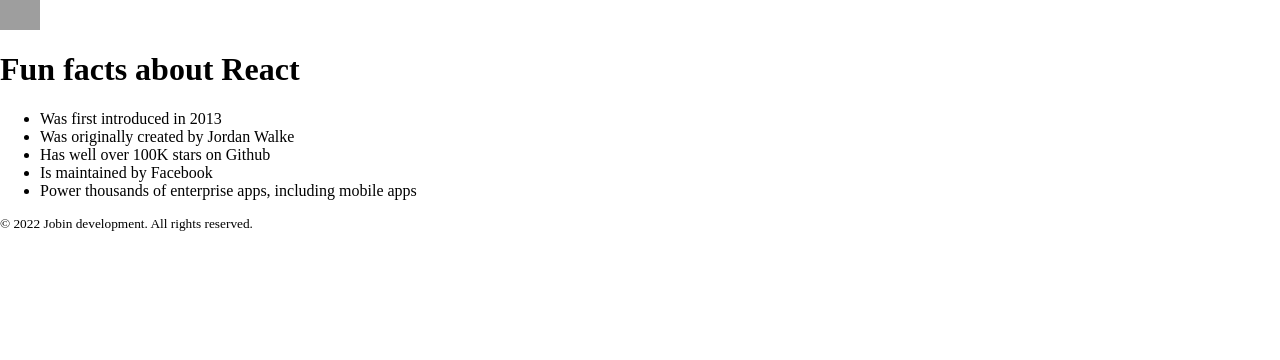
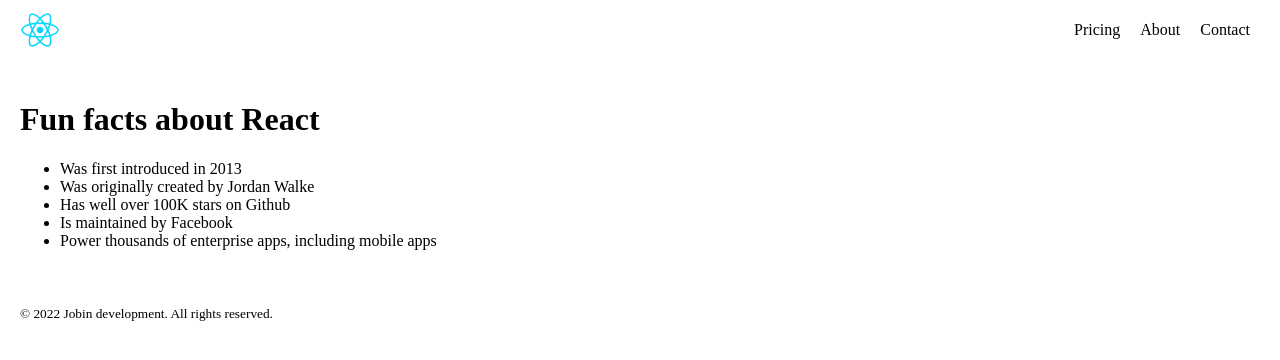
Before and after one commit to JobinBiju/ReactInfoPage, a React app: page / in a window 1280 px wide. Built offline with nearby package versions, Linux system fonts and the light colour scheme; grey boxes are pictures that could not be loaded.

Commit message:
Project Restructuring

```diff
--- a/public/index.css
+++ b/public/index.css
@@ -1,4 +1,39 @@
-html, body {
-    margin: 0;
-    padding: 0;
+html,
+body {
+  margin: 0;
+  padding: 0;
 }
+
+/* nav section */
+.nav-items {
+  display: flex;
+  list-style: none;
+  align-items: center;
+  justify-content: space-between;
+}
+
+.nav-items > li {
+    padding: 10px;
+}
+
+.nav {
+  display: flex;
+  justify-content: space-between;
+  align-items: center;
+  padding: 20px;
+  height: 20px;
+}
+
+.logo {
+  width: 40px;
+}
+
+/* main section */
+.main {
+  padding: 20;
+}
+
+/* footer section */
+.footer {
+  padding: 20;
+}
--- /dev/null
+++ b/src/components/Footer.js
@@ -0,0 +1,10 @@
+import React from 'react';
+function Footer() {
+  return (
+    <footer className="footer">
+      <small>© 2022 Jobin development. All rights reserved.</small>
+    </footer>
+  );
+}
+
+export default Footer
--- /dev/null
+++ b/src/components/Header.js
@@ -0,0 +1,19 @@
+import React from 'react';
+import logo from '../assets/images/react-logo.png';
+
+function Header() {
+  return (
+    <header>
+      <nav className="nav">
+        <img src={logo} className="logo" />
+        <ul className="nav-items">
+          <li>Pricing</li>
+          <li>About</li>
+          <li>Contact</li>
+        </ul>
+      </nav>
+    </header>
+  );
+}
+
+export default Header;
--- /dev/null
+++ b/src/components/MainContent.js
@@ -0,0 +1,18 @@
+import React from 'react';
+
+function MainContent() {
+  return (
+    <div className="main">
+      <h1>Fun facts about React</h1>
+      <ul>
+        <li>Was first introduced in 2013</li>
+        <li>Was originally created by Jordan Walke</li>
+        <li>Has well over 100K stars on Github</li>
+        <li>Is maintained by Facebook</li>
+        <li>Power thousands of enterprise apps, including mobile apps</li>
+      </ul>
+    </div>
+  );
+}
+
+export default MainContent;
--- a/src/index.js
+++ b/src/index.js
@@ -14,45 +14,21 @@
  */
 
 import React from 'react';
-import ReactDOM from 'react-dom';
+import ReactDOM from 'react-dom/client';
 
-function Header() {
-  return (
-    <header>
-      <nav>
-        <img src="./assets/images/react-logo.png" width="40px" />
-      </nav>
-    </header>
-  );
-}
-function Page() {
+import Header from './components/Header';
+import Footer from './components/Footer';
+import MainContent from './components/MainContent';
+
+function App() {
   return (
     <>
-      <h1>Fun facts about React</h1>
-      <ul>
-        <li>Was first introduced in 2013</li>
-        <li>Was originally created by Jordan Walke</li>
-        <li>Has well over 100K stars on Github</li>
-        <li>Is maintained by Facebook</li>
-        <li>Power thousands of enterprise apps, including mobile apps</li>
-      </ul>
+      <Header />
+      <MainContent />
+      <Footer />
     </>
   );
 }
 
-function Footer() {
-  return (
-    <footer>
-      <small>© 2022 Jobin development. All rights reserved.</small>
-    </footer>
-  );
-}
-
-ReactDOM.render(
-  <>
-    <Header />
-    <Page />
-    <Footer />
-  </>,
-  document.getElementById('root'),
-);
+const root = ReactDOM.createRoot(document.getElementById('root'));
+root.render(<App />);
```
